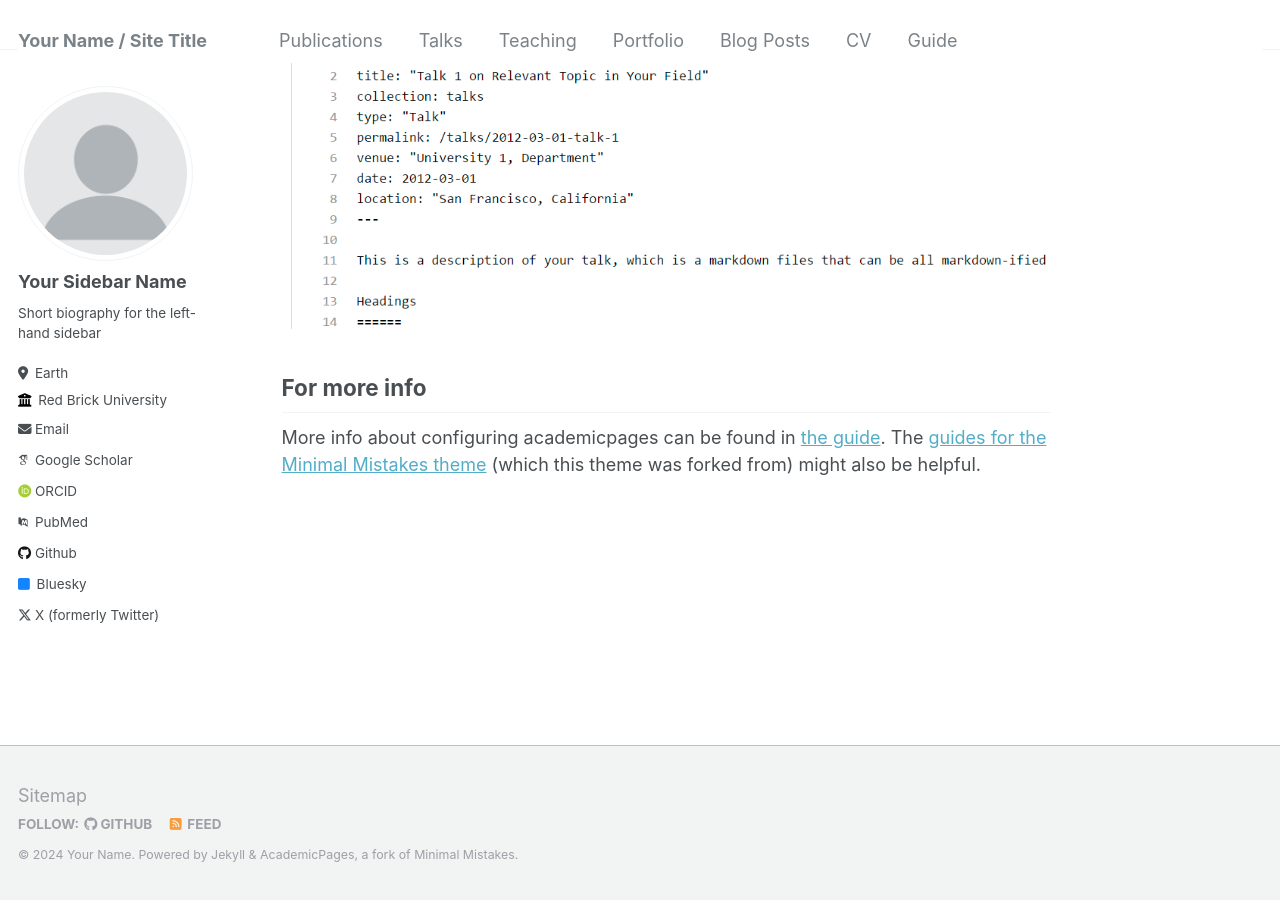
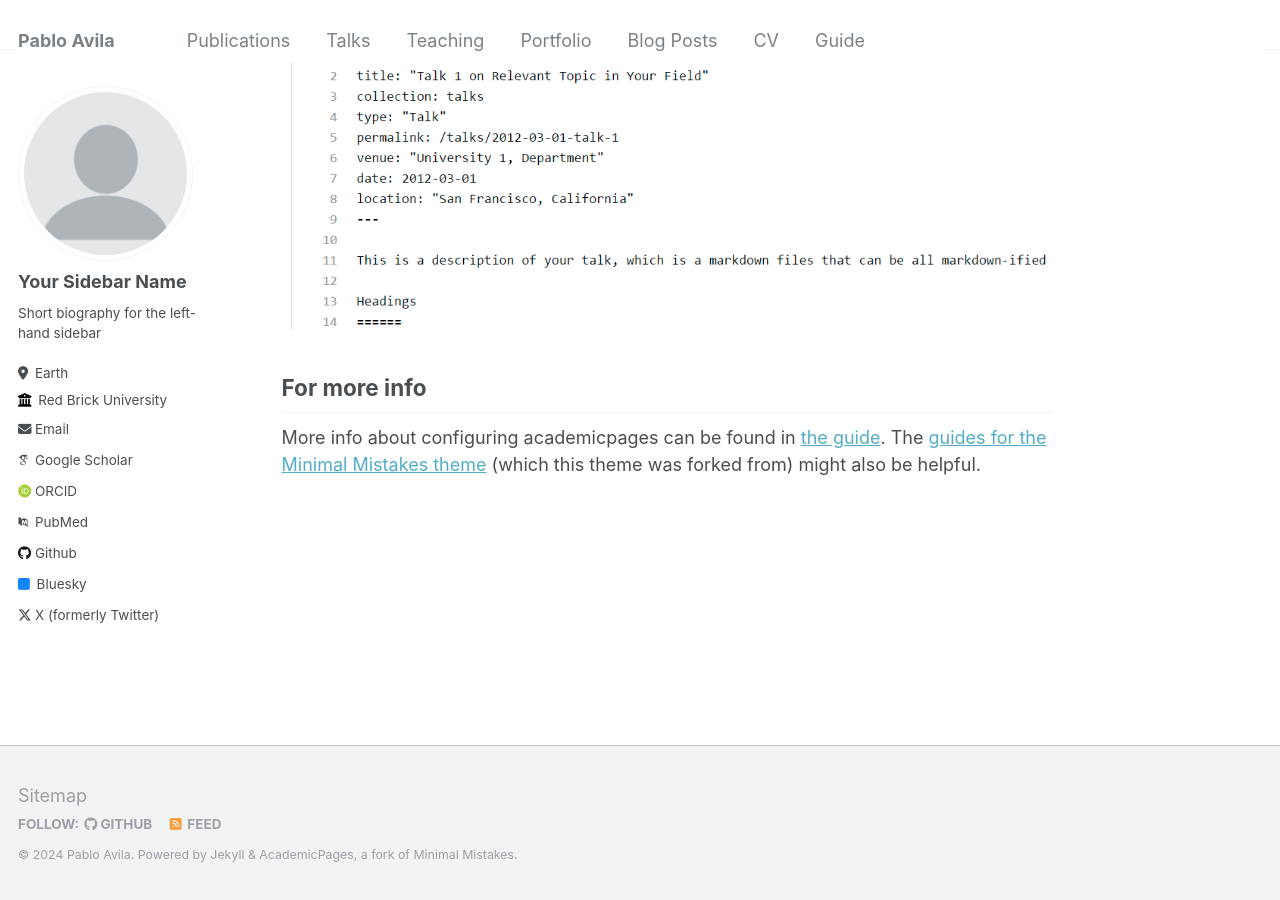
Before and after one commit to pavilac/pavilac.github.io, a Jekyll site: the page built from _pages/about.md, in a window 1280 px wide and 900 px high, scrolled down 2640 px. Built offline with Jekyll 4.4.1, drawn with Linux system fonts in a browser that asks for light colours; some web fonts are replaced.

Commit message:
first test

```diff
--- a/_config.yml
+++ b/_config.yml
@@ -8,9 +8,9 @@
 
 # Basic Site Settings
 locale                   : "en-US"
-title                    : "Your Name / Site Title"
+title                    : "Pablo Avila"
 title_separator          : "-"
-name                     : &name "Your Name"
+name                     : &name "Pablo Avila"
 description              : &description "personal description"
 url                      : https://academicpages.github.io # the base hostname & protocol for your site e.g. "https://mmistakes.github.io"
 baseurl                  : "" # the subpath of your site, e.g. "/blog"
```
